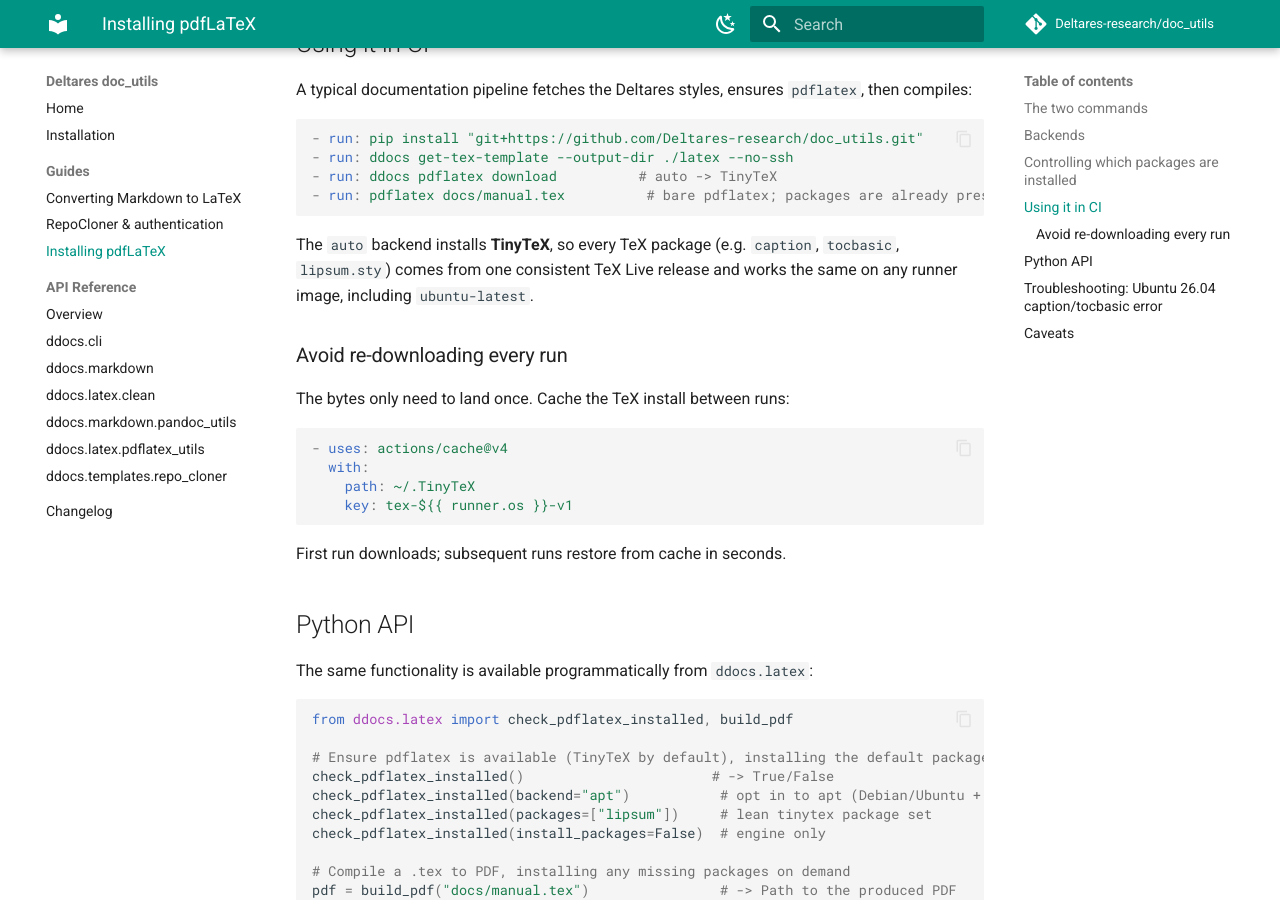
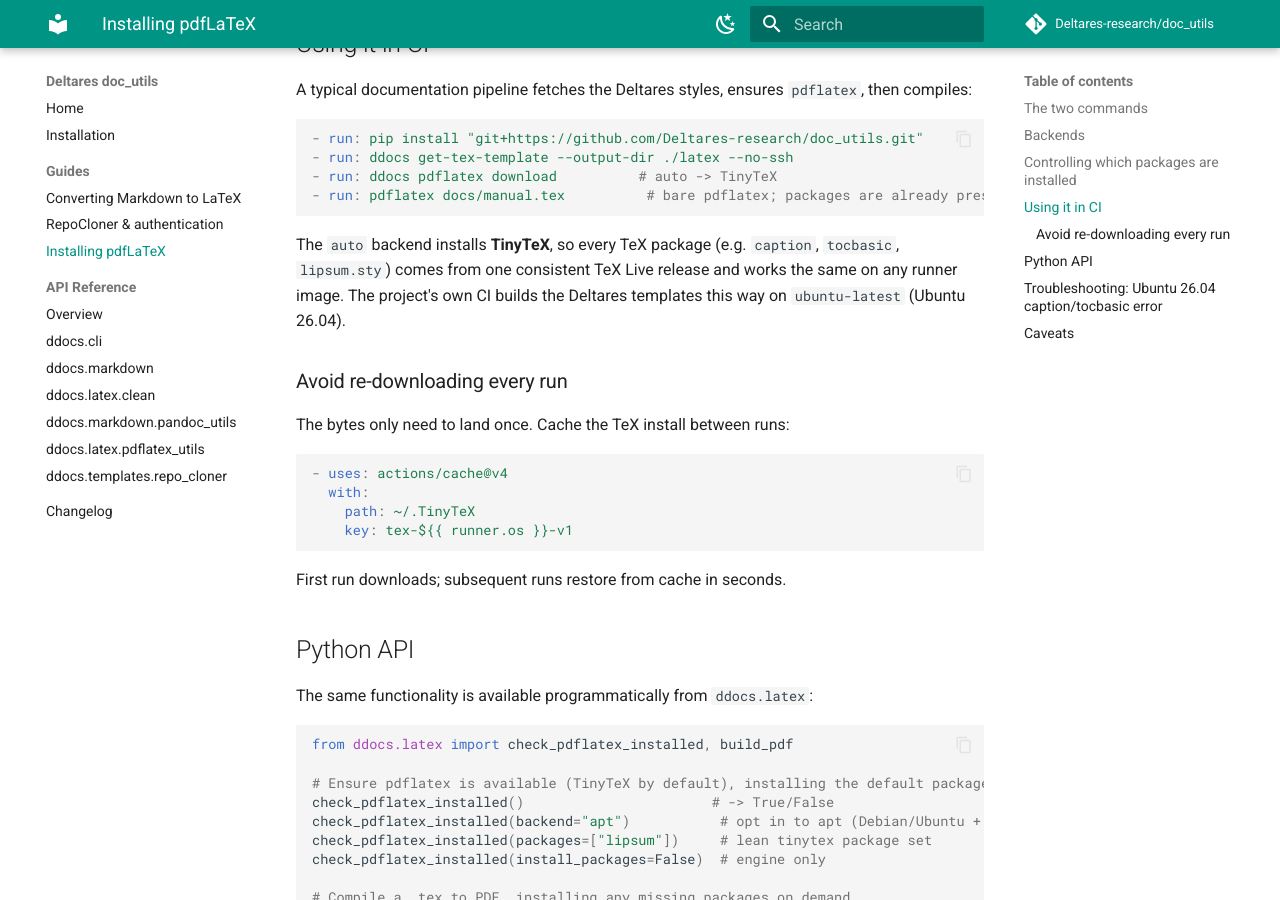
Before and after one commit to Deltares-research/doc_utils, an MkDocs documentation site: the page built from docs/guides/installing-pdflatex.md, in a window 1280 px wide and 900 px high, scrolled down 1693 px. Built offline with MkDocs 1.6.1 and Material for MkDocs 9.7.7, drawn with Linux system fonts in a browser that asks for light colours; comment, search, counter and statistics services are not loaded.

Commit message:
docs: align remaining pdflatex backend mentions with TinyTeX default

````diff
--- a/docs/guides/installing-pdflatex.md
+++ b/docs/guides/installing-pdflatex.md
@@ -69,7 +69,8 @@ compiles:
 ```
 
 The `auto` backend installs **TinyTeX**, so every TeX package (e.g. `caption`, `tocbasic`, `lipsum.sty`) comes from
-one consistent TeX Live release and works the same on any runner image, including `ubuntu-latest`.
+one consistent TeX Live release and works the same on any runner image. The project's own CI builds the Deltares
+templates this way on `ubuntu-latest` (Ubuntu 26.04).
 
 ### Avoid re-downloading every run
 
````
Also changed, not shown: README.md (+1 -1 lines), docs/index.md (+1 -1 lines), docs/reference/index.md (+1 -1 lines), docs/reference/pdflatex_utils.md (+2 -1 lines).
